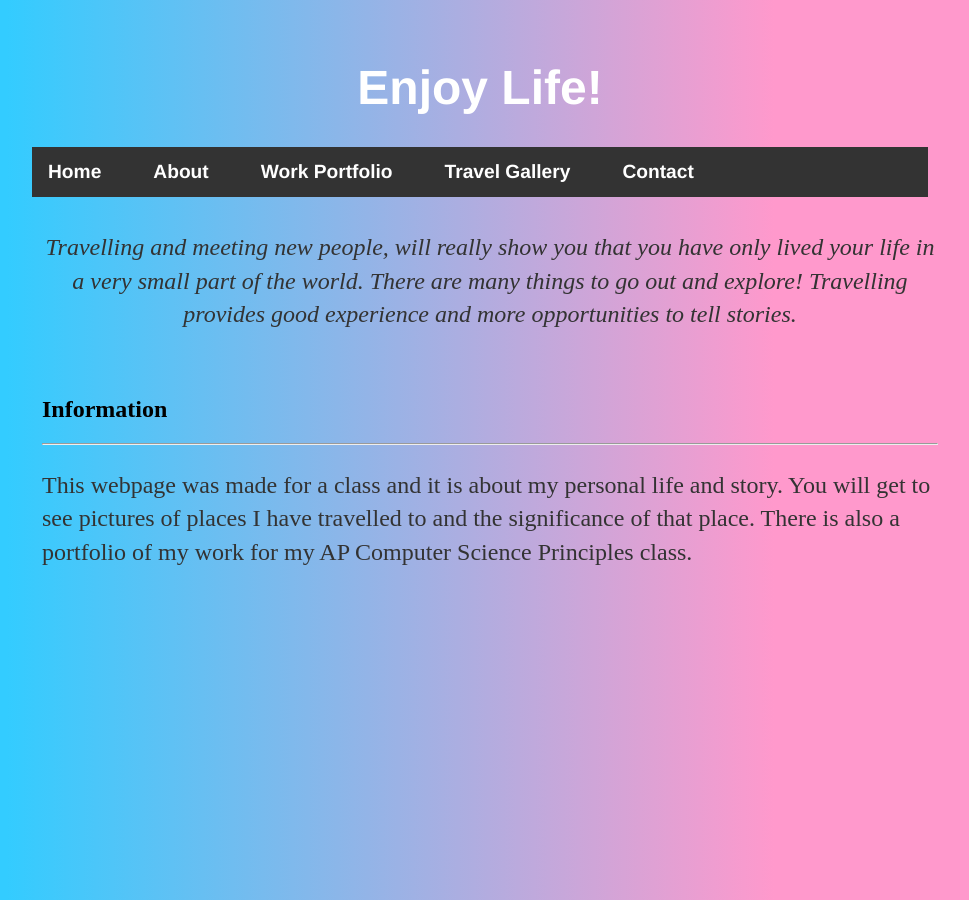
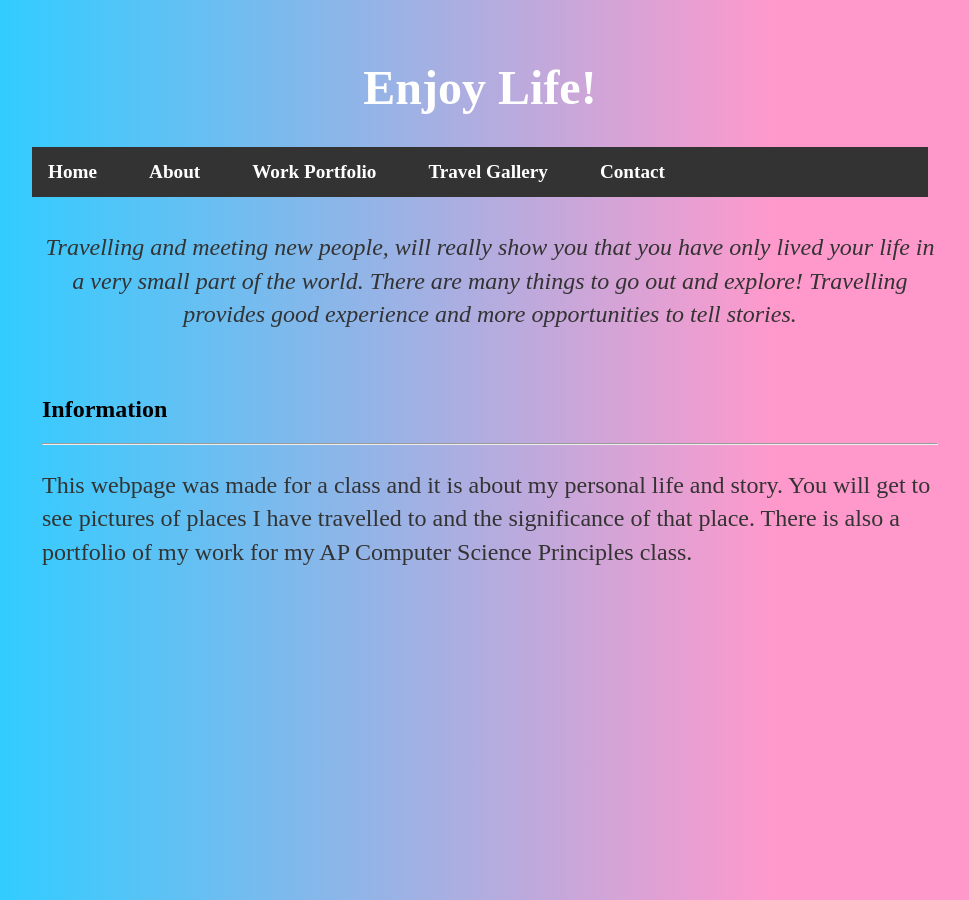
Before and after one commit to CNakano7/CNakano7.github.io, a Jekyll site: the page index.html, which Jekyll copies as it is, in a window 1280 px wide. Shown: the whole page, without its empty margins (160-1129 px from the left). Built offline with Jekyll 4.4.1, drawn with Linux system fonts in a browser that asks for light colours.

Commit message:
Update main.css

```diff
--- a/css/main.css
+++ b/css/main.css
@@ -3,7 +3,7 @@
    width: 70%;
 }
 nav ul, footer ul {
-    font-family:'Helvetica', 'Arial', 'Sans-Serif';
+    font-family: 'Comic Sans MS", cursive, sans-serif';
     padding: 0px;
     list-style: none;
     font-weight: bold;
@@ -21,7 +21,7 @@
 }
 h1 {
     font-size: 3em;
-    font-family:'Helvetica', 'Arial', 'Sans-Serif';
+    font-family:'Comic Sans MS", cursive, sans-serif';
 }
 p {
     font-size: 1.5em;
```
